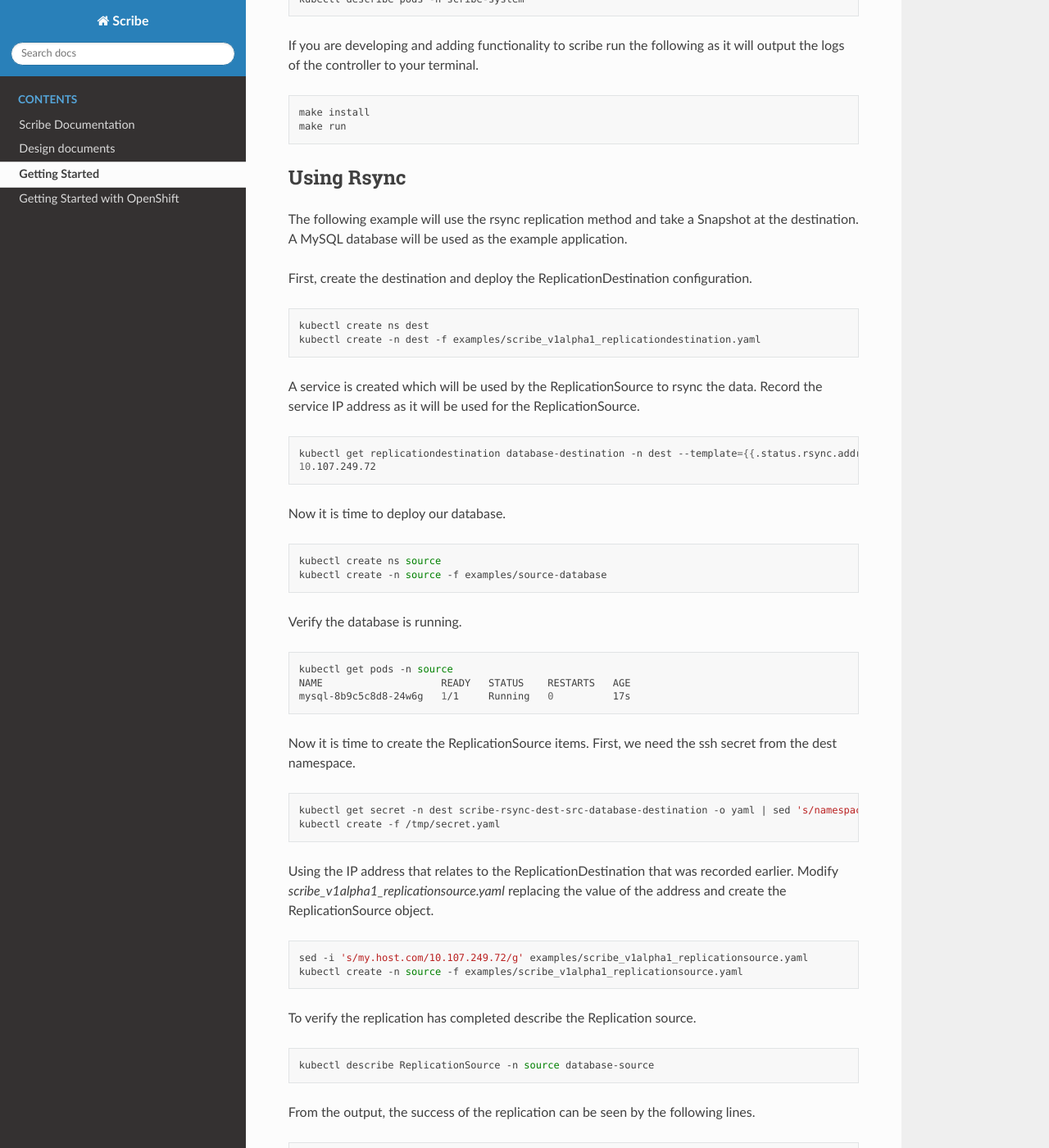
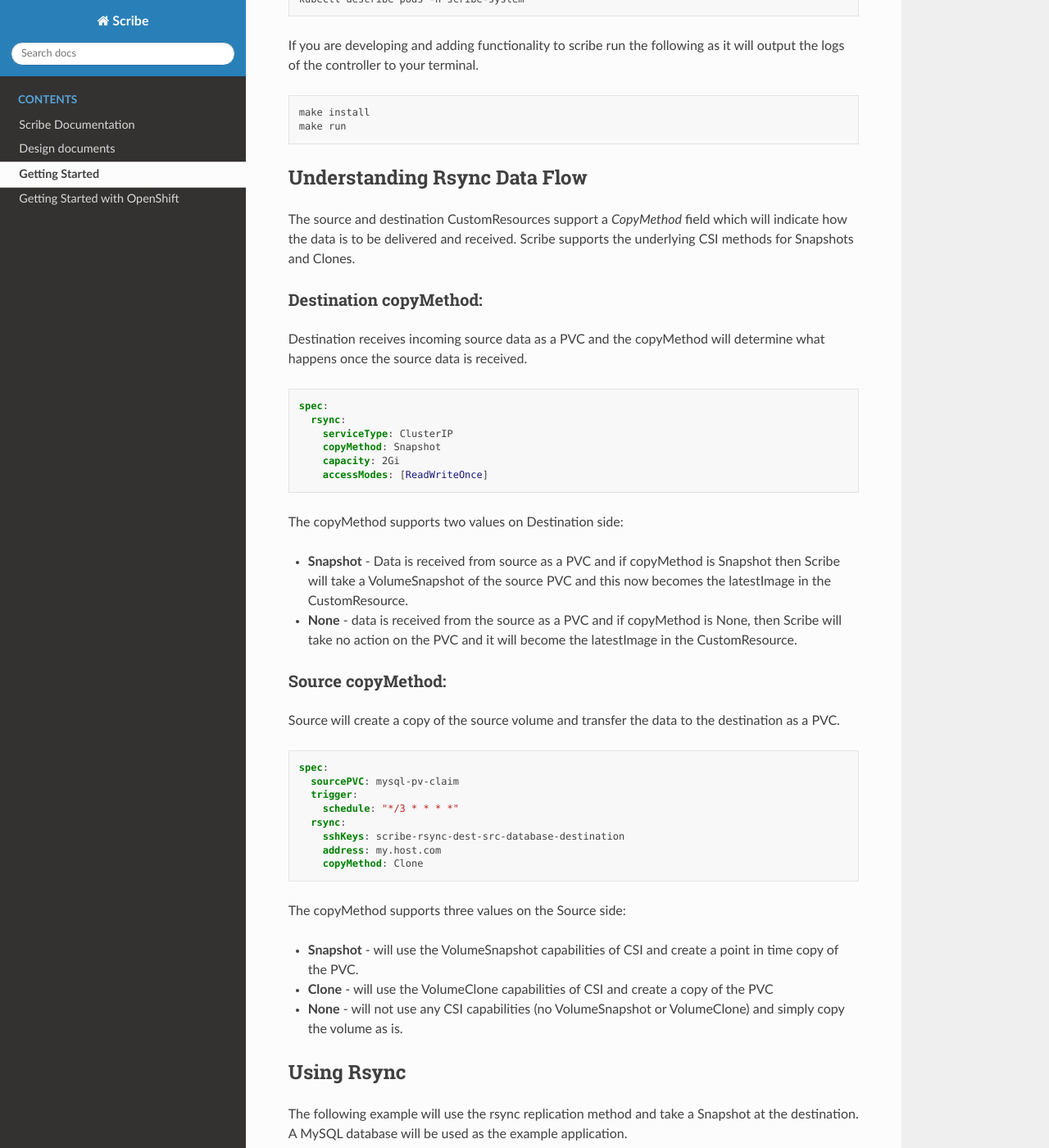
Before and after one commit to backube/volsync, a Sphinx documentation site: the page built from docs/getting_started/index.rst, in a window 1280 px wide and 1400 px high, scrolled down 713 px. Shown: the whole window at 82% size. Built offline with Sphinx 7.4.7 and the Read the Docs theme 2.0.0, drawn with Linux system fonts in a browser that asks for light colours; some of the changed text lies outside the part shown.

Commit message:
Adding description for copyMethod
Signed-off-by: screeley44 <screeley@redhat.com>

```diff
--- a/docs/getting_started/index.rst
+++ b/docs/getting_started/index.rst
@@ -38,7 +38,57 @@ the controller to your terminal.
    make install
    make run
 
+Understanding Rsync Data Flow
+=============================
+The source and destination CustomResources support a *CopyMethod* field which will indicate how the data is to
+be delivered and received. Scribe supports the underlying CSI methods for Snapshots and Clones.
 
+Destination copyMethod:
+-----------------------
+
+Destination receives incoming source data as a PVC and the copyMethod will determine what happens once the source data
+is received.
+
+.. code-block:: yaml
+
+  spec:
+    rsync:
+      serviceType: ClusterIP
+      copyMethod: Snapshot
+      capacity: 2Gi
+      accessModes: [ReadWriteOnce]
+
+
+The copyMethod supports two values on Destination side:
+
+- **Snapshot** - Data is received from source as a PVC and if copyMethod is Snapshot then Scribe will take a
+  VolumeSnapshot of the source PVC and this now becomes the latestImage in the CustomResource.
+
+- **None** - data is received from the source as a PVC and if copyMethod is None, then Scribe will take no action on
+  the PVC and it will become the latestImage in the CustomResource.
+
+
+Source copyMethod:
+------------------
+Source will create a copy of the source volume and transfer the data to the destination as a PVC.
+
+.. code-block:: yaml
+
+  spec:
+    sourcePVC: mysql-pv-claim
+    trigger:
+      schedule: "*/3 * * * *"
+    rsync:
+      sshKeys: scribe-rsync-dest-src-database-destination
+      address: my.host.com
+      copyMethod: Clone
+
+
+The copyMethod supports three values on the Source side:
+
+* **Snapshot** - will use the VolumeSnapshot capabilities of CSI and create a point in time copy of the PVC.
+* **Clone** - will use the VolumeClone capabilities of CSI and create a copy of the PVC
+* **None** - will not use any CSI capabilities (no VolumeSnapshot or VolumeClone) and simply copy the volume as is.
 
 .. _using rsync:
 
@@ -173,3 +223,10 @@ Connect to the mysql pod and list the databases to verify the synced database ex
    | sys                |
    +--------------------+
    5 rows in set (0.00 sec)
+
+.. _using rclone:
+
+Using Rclone
+============
+
+WIP - Place Holder for
```
